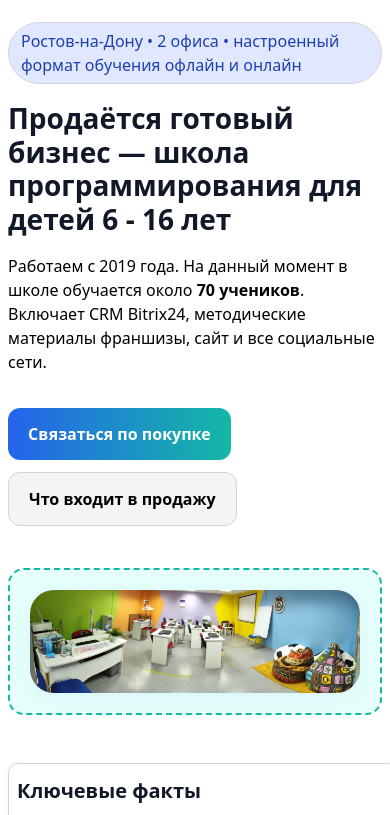
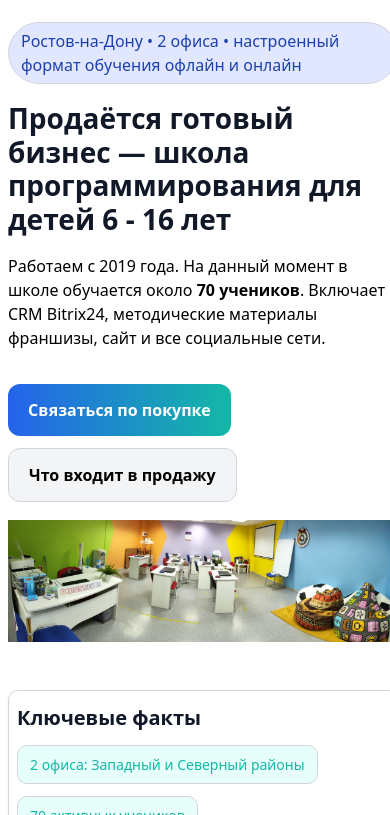
Before and after one commit to CatLana/juniorcoderostovbuisness, a plain HTML site: page index.html in a window 390 px wide. Shown: the part 105-920 px from the top of the page. Drawn offline with Linux system fonts and the light colour scheme.

Commit message:
fix scrolling behavior and remove social links from contacts section

```diff
--- a/index.html
+++ b/index.html
@@ -140,7 +140,7 @@
                     </li>
                     <li>Аккаунты в Яндекс картах и 2Gis</li>
                     <li>Официальный <a href="https://juniorcode.net" target="_blank" rel="noopener">веб‑сайт</a>
-                        школы франшизы и <a href="https://juniorcode.net" target="_blank" rel="noopener">локальный
+                        школы франшизы и <a href="https://juniorcoderostov.ru" target="_blank" rel="noopener">локальный
                             сайт</a> с доступом к редактированию контента</li>
                     <li>База потенциальных клиентов ~400 контактов</li>
                 </ul>
@@ -171,13 +171,6 @@
                         <a class="btn" href="tel:+79185568383">Позвонить</a>
                         <a class="btn" href="https://wa.me/79185568383" target="_blank" rel="noopener">WhatsApp</a>
                         <a class="btn" href="https://t.me/Parvik5" target="_blank" rel="noopener">Telegram</a>
-                    </div>
-                    <div class="socials" aria-label="Социальные сети">
-                        <a href="https://vk.com/juniorcoderostov" target="_blank" rel="noopener">VK</a>
-                        <a href="https://t.me/Parvik5" target="_blank" rel="noopener">Telegram</a>
-                        <a href="https://juniorcoderostov.ru" target="_blank" rel="noopener">Локальный сайт школы в
-                            Ростове-на-Дону</a>
-                        <a href="https://juniorcode.net" target="_blank" rel="noopener">Общероссийский сайт франшизы</a>
                     </div>
                     <p class="muted">
                         Локация: Ростов-на-Дону (Западный и Северный районы)
--- a/styles.css
+++ b/styles.css
@@ -1,37 +1,48 @@
 /* Hero illustration image styles */
 /* Hero illustration container and image responsive fix */
 .hero-illustration {
-    display: flex;
-    justify-content: center;
-    align-items: center;
-    margin-top: 2rem;
-    width: 100%;
-    max-width: 100%;
-    flex-wrap: wrap;
+  display: block;
+  margin: 0;
+  padding: 0;
+  width: 100%;
+  max-width: 100vw;
+  position: relative;
+  left: 50%;
+  right: 50%;
+  transform: translateX(-50%);
 }
 
 .hero-illustration-img {
-  width: 100vw;
+  width: 100%;
   max-width: 100vw;
-  min-width: 320px;
+  min-width: 0;
   height: auto;
-  border-radius: 1.5rem;
-  box-shadow: 0 4px 24px 0 rgba(59, 130, 246, 0.08);
+  border-radius: 0;
+  box-shadow: none;
   display: block;
-  margin: 0 auto;
+  margin: 0;
+  border: none;
 }
 
 @media (max-width: 600px) {
   .hero-illustration {
-    margin-top: 1.5rem;
+    margin: 0;
     padding: 0;
+    width: 100vw;
+    max-width: 100vw;
+    left: 50%;
+    right: 50%;
+    transform: translateX(-50%);
   }
   .hero-illustration-img {
     max-width: 100vw;
-    width: 100%;
+    width: 100vw;
     min-width: 0;
     height: auto;
-    margin: 0 auto;
+    margin: 0;
+    border: none;
+    border-radius: 0;
+    box-shadow: none;
   }
 }
 /* Color variables root */
@@ -59,6 +70,7 @@ body {
   font-family: system-ui, -apple-system, Segoe UI, Roboto, Ubuntu, Cantarell,
     Inter, "Noto Sans", Arial, "Apple Color Emoji", "Segoe UI Emoji";
   line-height: 1.5;
+  overflow-x: hidden;
 }
 a {
   color: var(--accent);
@@ -88,7 +100,7 @@ a:hover {
   border-radius: 999px;
   background: var(--teal-bg);
   color: var(--teal);
-  border: 1px solid var(--teal);
+  border: none;
   font-size: 13px;
   font-weight: 600;
   letter-spacing: 0.2px;
@@ -311,13 +323,13 @@ footer {
   background: var(--accent-light);
 }
 .hero-illustration {
-  border-radius: 16px;
-  border: 2px dashed var(--teal);
-  padding: 20px;
-  text-align: center;
-  color: var(--teal);
-  background: var(--teal-bg);
-  font-size: 14px;
+  border: none;
+  border-radius: 0;
+  padding: 0;
+  background: none;
+  color: inherit;
+  text-align: inherit;
+  font-size: inherit;
 }
 
 .hidden-financial-table {
```
